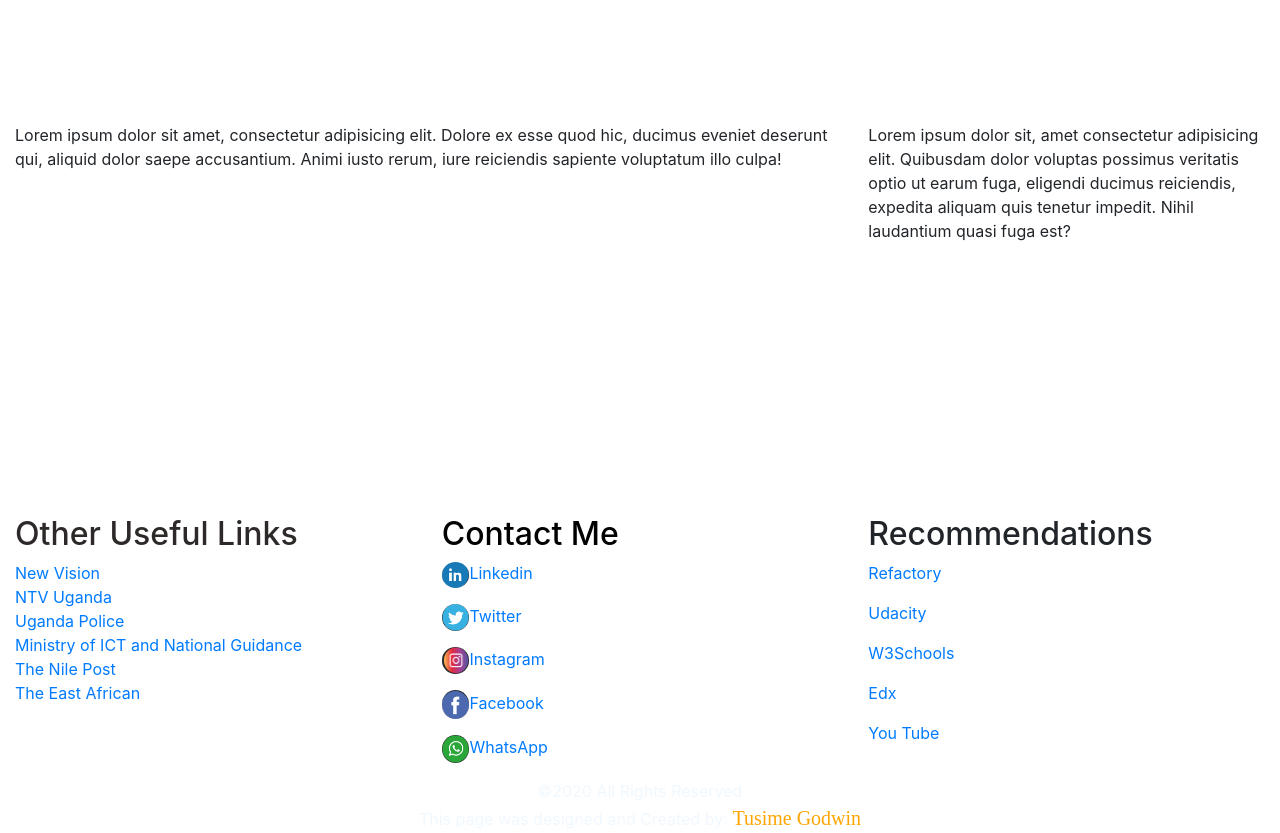
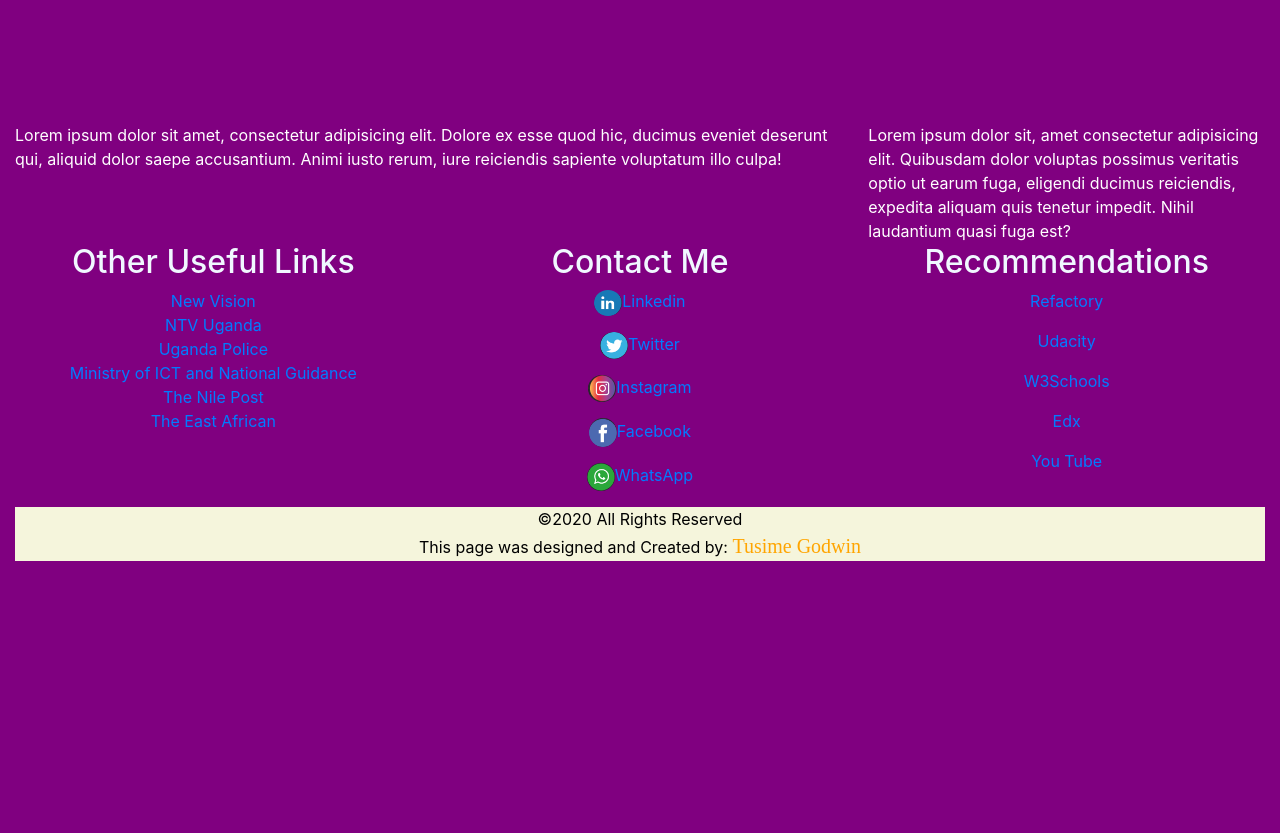
Before and after one commit to tusimegod123/personalwebsite, a plain HTML site: page index.html in a window 1280 px wide. Shown: the part 960-1793 px from the top of the page. After the commit the page ends 1521 px from the top, so only its background shows below. Drawn offline with nearby package versions, Linux system fonts and the light colour scheme.

Commit message:
Modified the homepage

```diff
--- a/css/home.css
+++ b/css/home.css
@@ -1,17 +1,14 @@
-body{
+#body{
     background-color: purple;
     margin: 0;
     font-family: -apple-system, BlinkMacSystemFont, "Segoe UI", Roboto, "Helvetica Neue", Arial, "Noto Sans", sans-serif, "Apple Color Emoji", "Segoe UI Emoji", "Segoe UI Symbol", "Noto Color Emoji";
     line-height: 1.5;
-    color: #212529;
-
-
+    color: #ffffff
 }
 .container1{
     /* width: 80%;
     height: 170px; */
     margin: 0 auto;
-
 }
 .container2{
   width: 100%;
@@ -19,7 +16,6 @@ body{
   padding-left: 15px;
   margin-right: auto;
   margin-left: auto;
-
 }
 header {
 
@@ -66,9 +62,7 @@ nav li{
 
   }
  #mainfooter{
-
-height: 272px;
-color: azure;
+text-align: center;
 
   }
 
@@ -96,3 +90,8 @@ color: azure;
     width: 100px; height: 100px;
     border-radius: 50%;
   }
+  #copy{
+  background-color: beige;
+  color: black;
+
+  }
--- a/index.html
+++ b/index.html
@@ -1,11 +1,12 @@
 <!DOCTYPE html>
 <html lang="en">
+<link rel="stylesheet" href="css/home.css">
 
 <head>
   <meta charset="UTF-8">
   <meta name="viewport" content="width=device-width, initial-scale=1.0">
   <meta http-equiv="X-UA-Compatible" content="ie=edge">
-  <link rel="stylesheet" href="css/home.css">
+
   <!-- <link rel="stylesheet" href="css/bootstrap.css"> -->
   <link rel="stylesheet" href="css/style5.css" />
   <link href="https://stackpath.bootstrapcdn.com/bootstrap/4.4.1/css/bootstrap.min.css" rel="stylesheet"
@@ -14,8 +15,8 @@
   <title>Tusime Godwin</title>
 </head>
 
-<body>
-
+<!-- <body style="background-color: blueviolet;"> -->
+<body id="body">
   <nav class="navbar navbar-expand-lg navbar-light bg-">
     <a class="navbar-brand" href="#">TG</a>
     <button class="navbar-toggler" type="button" data-toggle="collapse" data-target="#navbarSupportedContent"
@@ -137,11 +138,11 @@
 
   <div class="container-fluid">
     <div class="row">
-      <div class="col-8">
+      <div class="col-md-8">
         Lorem ipsum dolor sit amet, consectetur adipisicing elit. Dolore ex esse quod hic, ducimus eveniet deserunt qui,
         aliquid dolor saepe accusantium. Animi iusto rerum, iure reiciendis sapiente voluptatum illo culpa!
       </div>
-      <div class="col-4">
+      <div class="col-md-4">
         Lorem ipsum dolor sit, amet consectetur adipisicing elit. Quibusdam dolor voluptas possimus veritatis optio ut
         earum fuga, eligendi ducimus reiciendis, expedita aliquam quis tenetur impedit. Nihil laudantium quasi fuga est?
       </div>
@@ -150,10 +151,10 @@
 
 
   <div class="container-fluid">
-    <footer id="mainfooter"></footer>
+    <footer id="mainfooter">
     <div class="row">
-      <div class="col-md col-md">
-        <h2 style="color: rgb(46, 41, 41);">Other Useful Links</h2>
+      <div class="col-md-4">
+        <h2>Other Useful Links</h2>
         <p id="footerlinks">
           <a href="">New Vision</a><br>
           <a href="">NTV Uganda</a><br>
@@ -163,21 +164,21 @@
           <a href="">The East African</a>
         </p>
       </div>
-      <div class="col-md col-md">
-        <h2 style="color: black;">Contact Me</h2>
+      <div class="col-md-4">
+        <h2>Contact Me</h2>
 
-        <p style="text-align:left;"><img src="images/Screen Shot 2020-02-14 at 7.57.11 AM.png" alt=""
+        <p ><img src="images/Screen Shot 2020-02-14 at 7.57.11 AM.png" alt=""
             style="width: 7%; border-radius: 50%;"><a href="">Linkedin</a></p>
-        <p style="text-align: left;"><img src="images/Screen Shot 2020-02-14 at 7.56.45 AM.png" alt=""
+        <p><img src="images/Screen Shot 2020-02-14 at 7.56.45 AM.png" alt=""
             style="width: 7%; border-radius: 50%;"><a href="">Twitter</a></p>
-        <p style="text-align: left"><img src="images/Screen Shot 2020-02-14 at 7.55.57 AM.png" alt=""
+        <p ><img src="images/Screen Shot 2020-02-14 at 7.55.57 AM.png" alt=""
             style="width: 7%; border-radius: 50%;"><a href="">Instagram</a></p>
-        <p style="text-align: left;"><img src="images/Screen Shot 2020-02-14 at 7.55.37 AM.png" alt=""
+        <p ><img src="images/Screen Shot 2020-02-14 at 7.55.37 AM.png" alt=""
             style="width: 7%; border-radius: 50%;"><a href="">Facebook</a></p>
-        <p style="text-align: left;"><img src="images/Screen Shot 2020-02-14 at 7.57.32 AM.png" alt=""
+        <p ><img src="images/Screen Shot 2020-02-14 at 7.57.32 AM.png" alt=""
             style="width: 7%; border-radius: 50%;"><a href="">WhatsApp</a></p>
       </div>
-      <div class="col-md col-md">
+      <div class="col-md-4">
         <h2>Recommendations</h2>
         <p><a href="">Refactory</a></p>
         <p><a href="">Udacity</a></p>
@@ -192,15 +193,17 @@
   <div class="container-fluid">
     <!--This is the footer section-->
     <div class="row">
-      <div class="col col">
-        <footer>&copy2020 All Rights Reserved<br>This page was designed and Created by:
+      <div class="col-md-12">
+        <footer id="copy">&copy2020 All Rights Reserved<br>This page was designed and Created by:
           <a href="https://www.linkedin.com/in/tusime-godwin-91211a84/">Tusime Godwin</a></footer>
       </div>
     </div>
   </div>
   <!-- <script src="js/jquery-3.4.1.js"></script> -->
   <script src="js/modernizr.custom.72111.js"></script>
-  <script src="https://code.jquery.com/jquery-3.4.1.slim.min.js" integrity="sha384-J6qa4849blE2+poT4WnyKhv5vZF5SrPo0iEjwBvKU7imGFAV0wwj1yYfoRSJoZ+n" crossorigin="anonymous"></script>
+  <script src="https://code.jquery.com/jquery-3.4.1.slim.min.js"
+    integrity="sha384-J6qa4849blE2+poT4WnyKhv5vZF5SrPo0iEjwBvKU7imGFAV0wwj1yYfoRSJoZ+n"
+    crossorigin="anonymous"></script>
 
   <script src="js/bootstrap.js"></script>
   <script src="js/home.js"></script>
```
